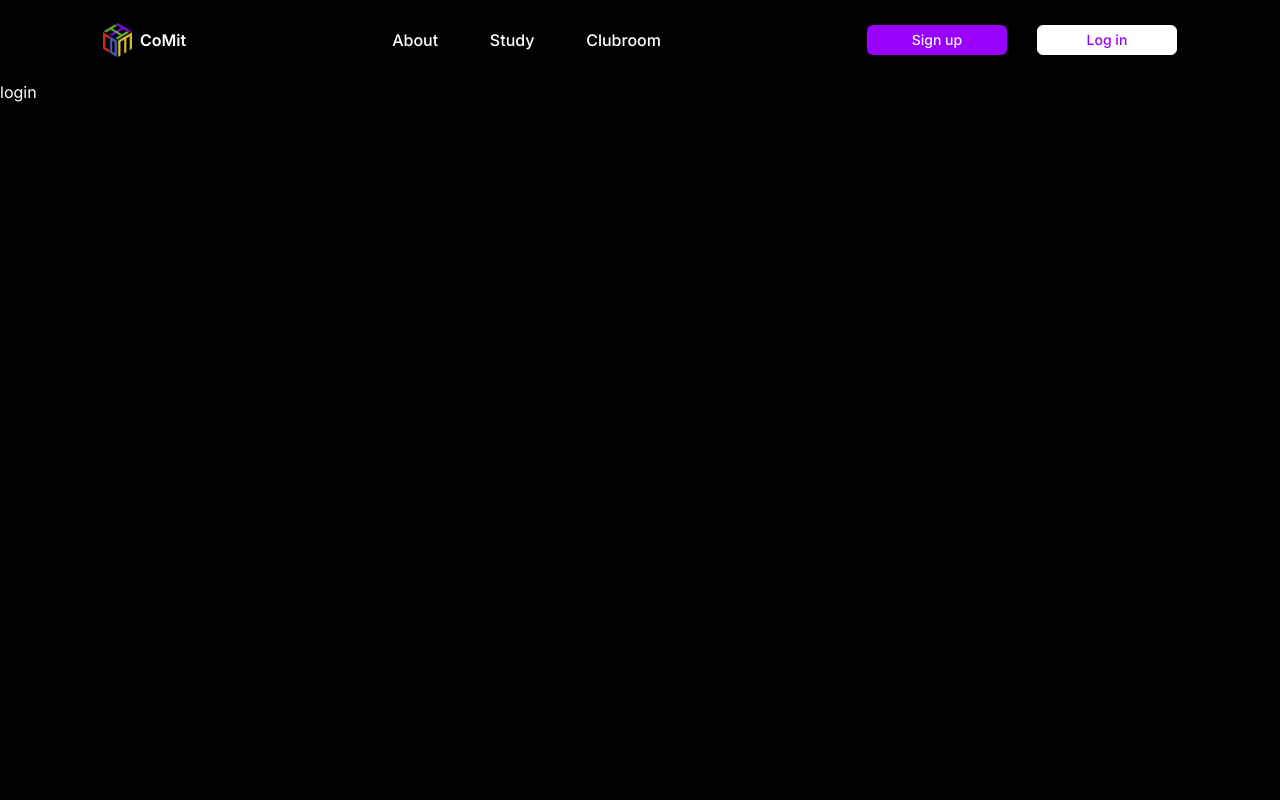
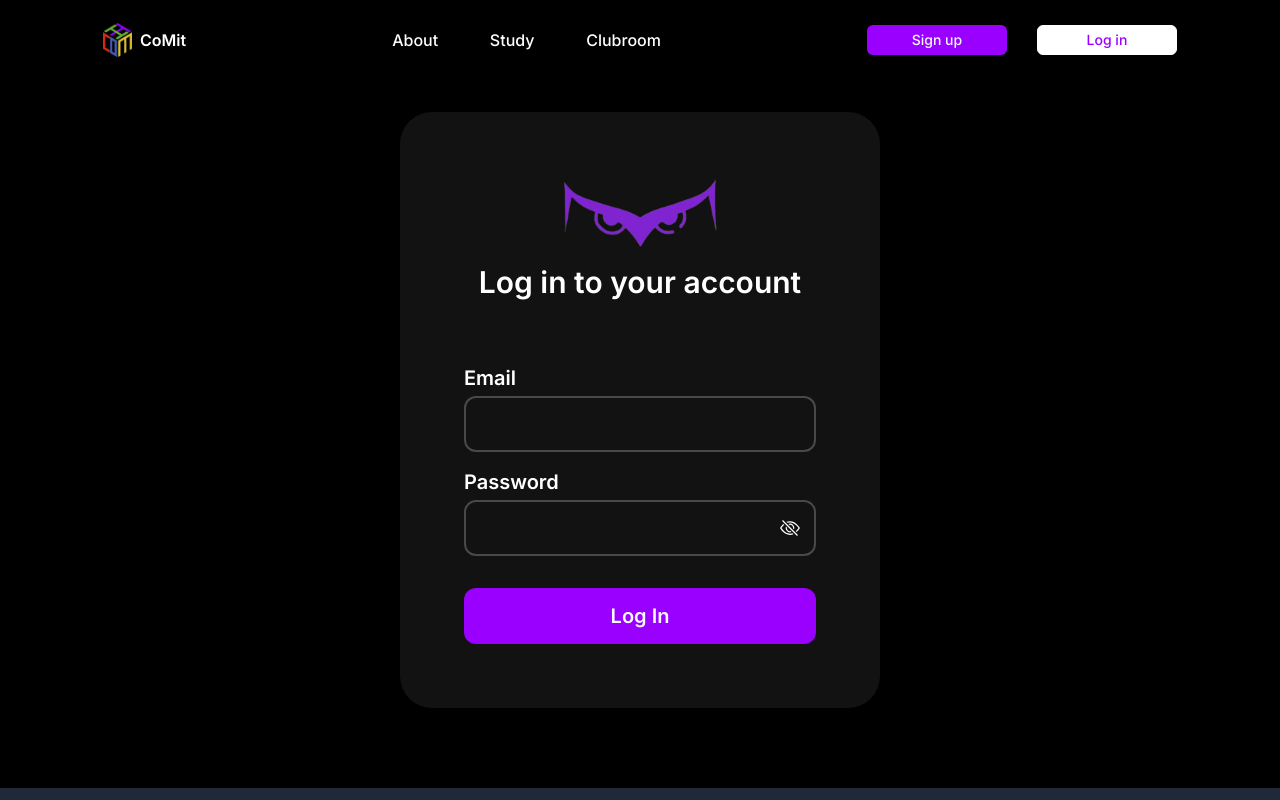
Before and after one commit to skku-comit/comit-website, a Next.js app: page /login in a window 1280 px wide. Shown: the top 800 px of the page. Built offline with nearby package versions, Linux system fonts and the light colour scheme.

Commit message:
feat(fe): add login UI

```diff
--- a/app/(main)/login/page.tsx
+++ b/app/(main)/login/page.tsx
@@ -1,3 +1,54 @@
+'use client'
+
+import Image from 'next/image'
+import ComitOwl from '@/public/comitOwl.png'
+import { Button } from '@/components/ui/button'
+import { BsEye, BsEyeSlash } from 'react-icons/bs'
+import { Input } from '@/components/ui/input'
+import { useState } from 'react'
+
 export default function Login() {
-  return <div className="h-screen w-full bg-black text-white">login</div>
+  const [showPassword, setShowPassword] = useState(false)
+  return (
+    <div className="flex max-h-lvh w-full justify-center bg-black pb-20 pt-8 text-white">
+      <div className="flex w-[480px] flex-col items-center gap-4 rounded-[32px] bg-[#121212] p-16">
+        <Image src={ComitOwl} alt="comit_owl" width={164} />
+        <p className="mb-12 text-center text-3xl font-semibold">
+          Log in to your account
+        </p>
+        <div className="flex w-full flex-col gap-1">
+          <p className="text-xl font-semibold">Email</p>
+          <Input
+            className="h-14 rounded-xl border-2 border-[#494949] bg-transparent"
+            type="email"
+          />
+        </div>
+        <div className="flex w-full flex-col gap-1">
+          <p className="text-xl font-semibold">Password</p>
+          <div className="relative">
+            <Input
+              className="h-14 rounded-xl border-2 border-[#494949] bg-transparent"
+              type={showPassword ? 'text' : 'password'}
+            />
+            {!showPassword ? (
+              <BsEyeSlash
+                className="absolute right-4 top-1/2 -translate-y-1/2 transform cursor-pointer"
+                size={20}
+                onClick={() => setShowPassword(true)}
+              />
+            ) : (
+              <BsEye
+                className="absolute right-4 top-1/2 -translate-y-1/2 transform cursor-pointer"
+                size={20}
+                onClick={() => setShowPassword(false)}
+              />
+            )}
+          </div>
+        </div>
+        <Button className="mt-4 h-14 w-full rounded-xl text-xl font-semibold">
+          Log In
+        </Button>
+      </div>
+    </div>
+  )
 }
--- /dev/null
+++ b/components/ui/input.tsx
@@ -0,0 +1,25 @@
+import * as React from "react"
+
+import { cn } from "@/lib/utils"
+
+export interface InputProps
+  extends React.InputHTMLAttributes<HTMLInputElement> {}
+
+const Input = React.forwardRef<HTMLInputElement, InputProps>(
+  ({ className, type, ...props }, ref) => {
+    return (
+      <input
+        type={type}
+        className={cn(
+          "flex h-10 w-full rounded-md border border-input bg-background px-3 py-2 text-sm ring-offset-background file:border-0 file:bg-transparent file:text-sm file:font-medium placeholder:text-muted-foreground focus-visible:outline-none focus-visible:ring-2 focus-visible:ring-ring focus-visible:ring-offset-2 disabled:cursor-not-allowed disabled:opacity-50",
+          className
+        )}
+        ref={ref}
+        {...props}
+      />
+    )
+  }
+)
+Input.displayName = "Input"
+
+export { Input }
```
Also changed, not shown: public/comitOwl.png (added).
